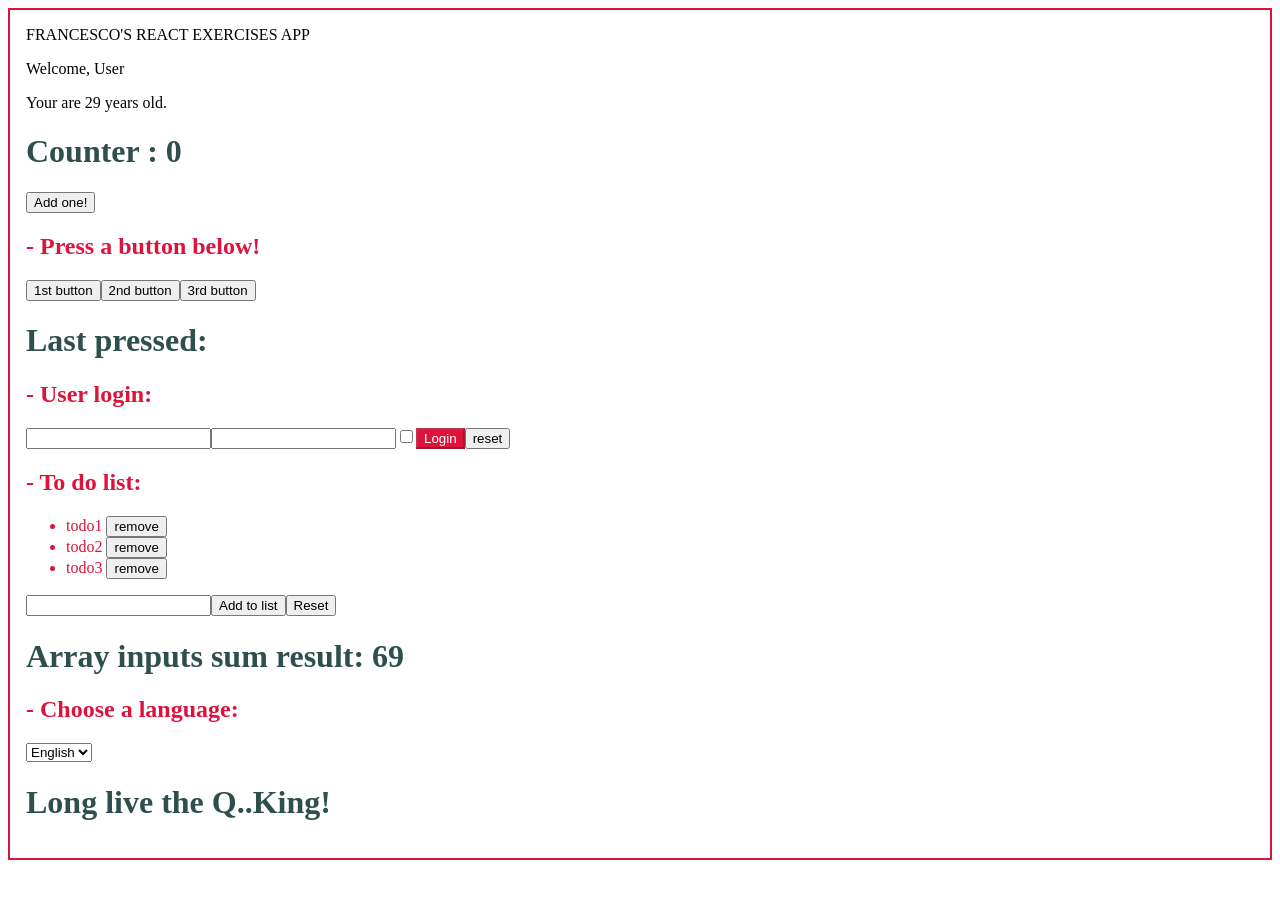
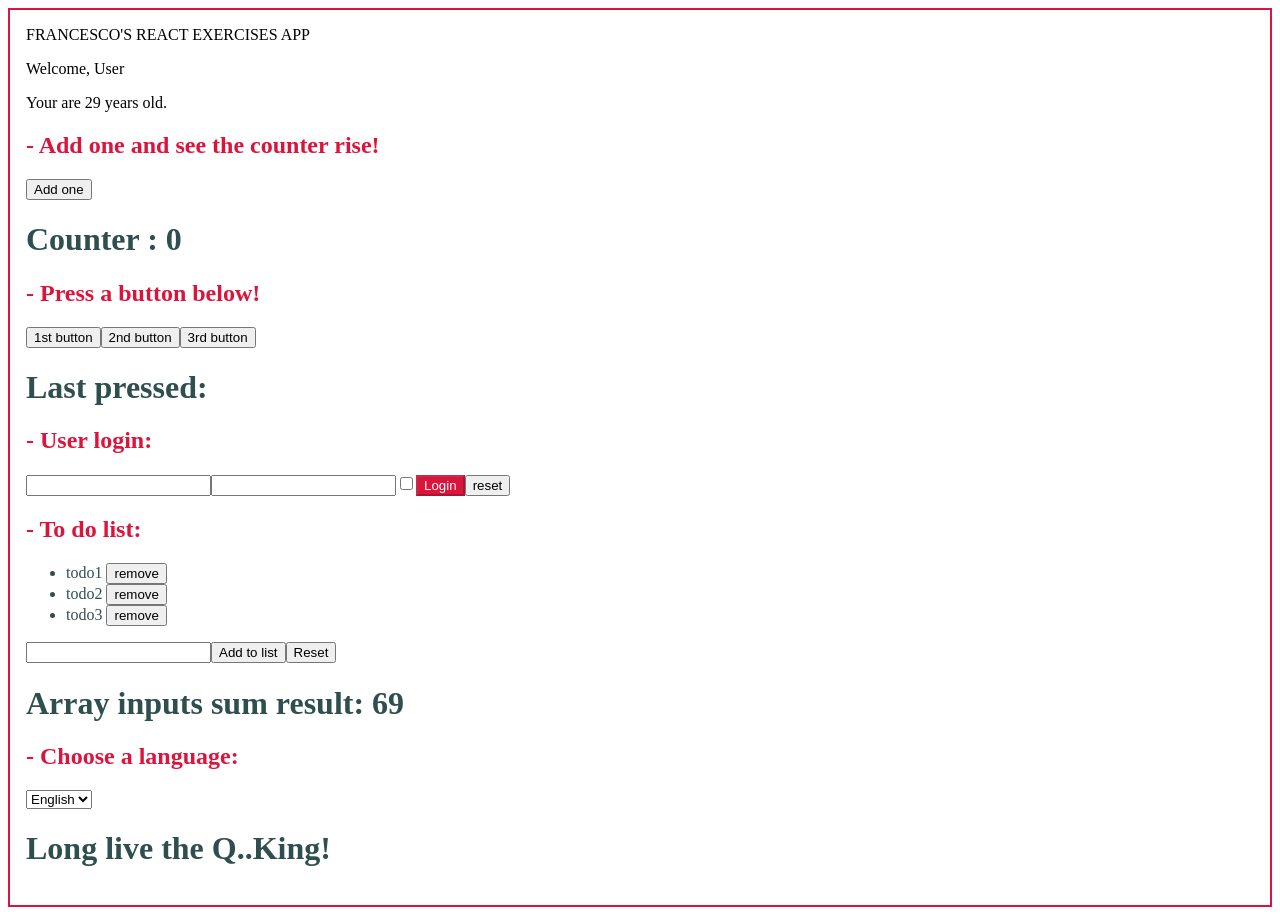
Before and after one commit to Francxmf/dhreactexercises, a React (Create React App) app: page / in a window 1280 px wide. Before the commit the page ends 868 px from the top, so only its background shows below. Built offline with nearby package versions, Linux system fonts and the light colour scheme.

Commit message:
completion of the exercise Use-state 1 +edits

```diff
--- a/src/App.js
+++ b/src/App.js
@@ -1,7 +1,7 @@
 import React from "react";
 import { Welcome } from "./Welcome";
 import { Container } from "./Container";
-import { Counter } from "./Counter";
+import { ClickCounter } from "./ClickCounter";
 import { ClickTracker } from "./ClickTracker";
 import { Login } from "./Login";
 import { ToDoList } from "./ToDoList";
@@ -28,7 +28,7 @@ export class App extends React.Component{
         <Container title="FRANCESCO'S REACT EXERCISES APP">
           <Welcome age={29} />
 
-          <Counter initialValue={0} />
+          <ClickCounter initialValue={0} />
           <ClickTracker />
           <Login passFunction = {this.onLogin}/>
 
@@ -51,8 +51,7 @@ export class App extends React.Component{
 
            <Sum/>
 
-           <div>
-            <h2>- Choose a language:</h2>
+          <div> <h2>- Choose a language:</h2>
            <select
              value={this.state.language}
              onChange={this.LangChangeHandler}
--- a/src/ClickCounter.js
+++ b/src/ClickCounter.js
@@ -1,13 +1,20 @@
-import React from "react";
+import React, { useState } from "react";
 import { CounterDisplay } from "./CounterDisplay";
 
-export class ClickCounter extends React.Component {
-  render() {
+
+export function ClickCounter({initialValue}){
+    const [counter, setCounter ] = useState(initialValue)
+
+    function IncrementHandler(){
+      setCounter(num => num + 1)
+    }
+
+
     return (
       <div>
-        <CounterDisplay constDisplayCount = {this.props.onscreenCounter}/>
-        <button onClick={this.props.updaterProp}>Add one!</button>
+        <h2>- Add one and see the counter rise! </h2>
+        <button onClick={IncrementHandler}>Add one</button>
+        <CounterDisplay onscreenCounter= {counter} />
       </div>
-    );
-  }
-}
+    )
+};
--- a/src/CounterDisplay.js
+++ b/src/CounterDisplay.js
@@ -2,6 +2,6 @@ import React from "react";
 
 export class CounterDisplay extends React.Component{
     render(){
-        return <h1> Counter : {this.props.constDisplayCount} </h1>
+        return <h1> Counter : {this.props.onscreenCounter} </h1>
     }
 }
--- a/src/index.css
+++ b/src/index.css
@@ -4,10 +4,15 @@
     padding: 1rem;
 }
 
-h1 {
+h1,li {
     color:darkslategray;
 }
 
-h2,h3,li {
+h2,h3 {
     color: crimson;
 }
+
+button:active {
+   background-color: darkslategray;
+   color: gold;
+}
```
